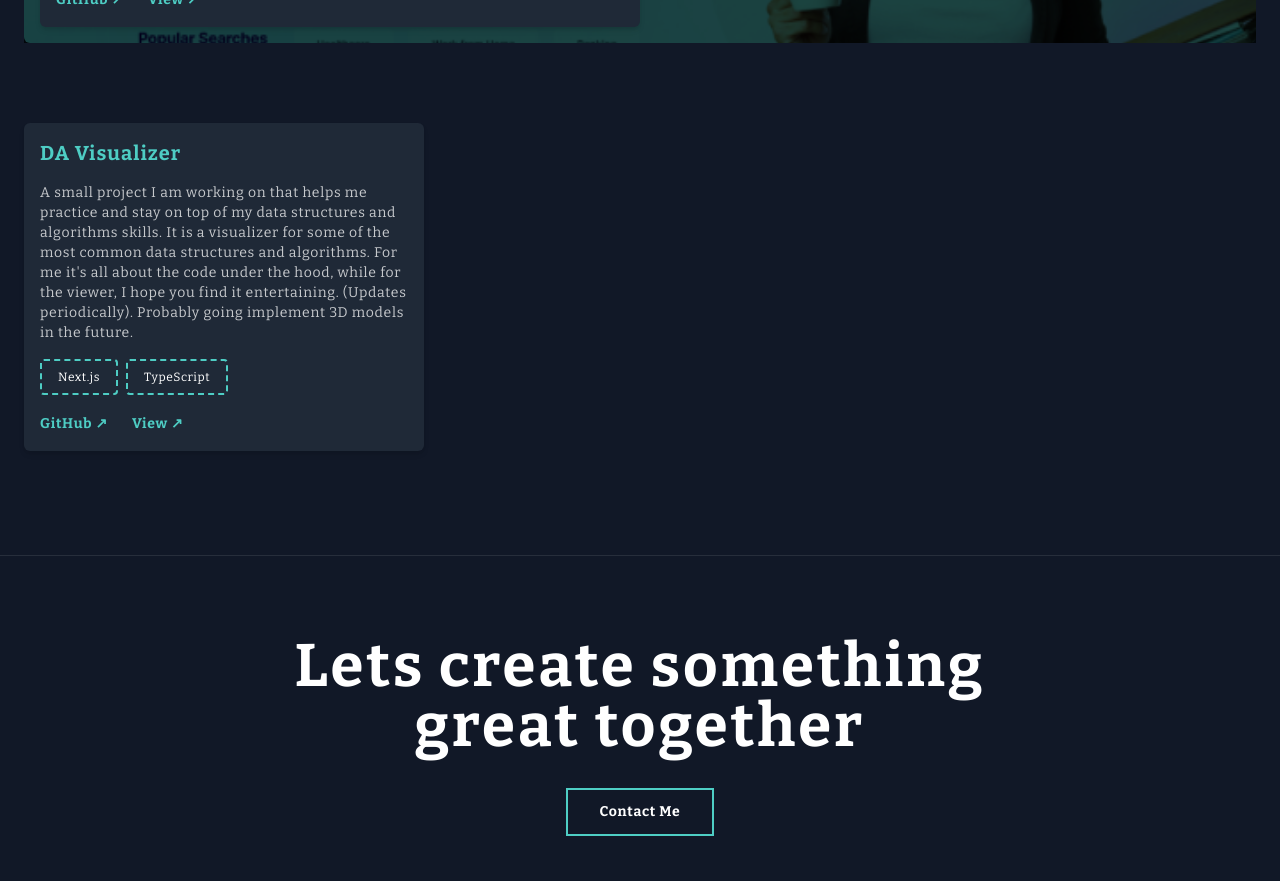
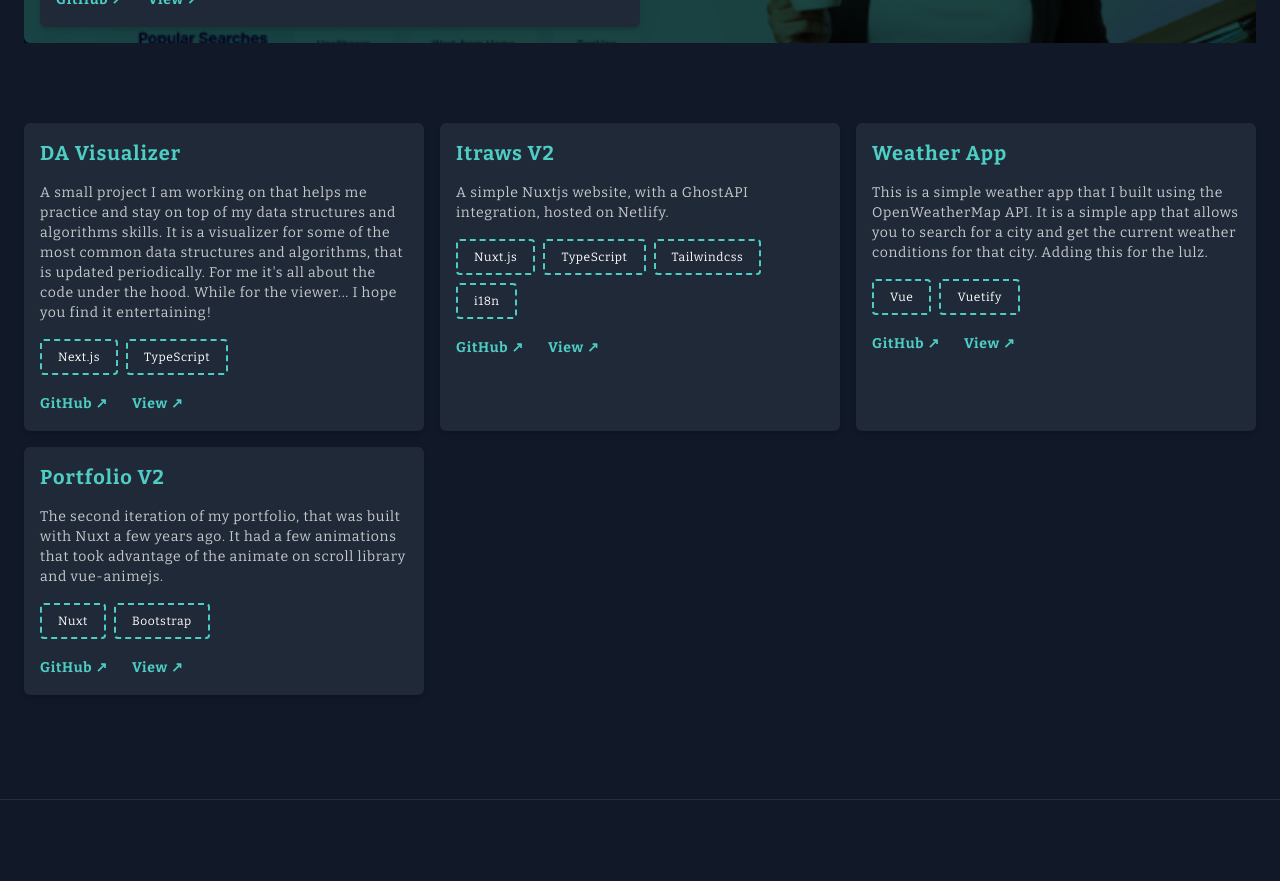
Before and after one commit to cmoleka/portfolio2023, a Next.js app: page /projects in a window 1280 px wide. Shown: the part 860-1741 px from the top of the page. Built offline with nearby package versions, Linux system fonts and the light colour scheme.

Commit message:
Content: change da-visualizer project description and add button display condition for contact page footer

```diff
--- a/components/Footer/index.tsx
+++ b/components/Footer/index.tsx
@@ -1,8 +1,11 @@
+'use client'
 import { ButtonDark } from "@components/Buttons";
 import { PAGES_CONTENT_CONST } from "@utils/constants";
 import type { FC } from "react";
+import { usePathname } from "next/navigation";
 
 const FooterComponent: FC = () => {
+  const path = usePathname();
   return (
     <>
       <hr />
@@ -11,10 +14,14 @@
           <h1 className="text-2xl font-bold text-white  md:text-4xl lg:text-4xl xl:text-6xl">
             {PAGES_CONTENT_CONST.footerHeading}
           </h1>
-          <ButtonDark
-            buttonHref={PAGES_CONTENT_CONST.footerCtaHref}
-            label={PAGES_CONTENT_CONST.footerCtaLabel}
-          />
+          {
+            path !== "/contact" &&
+
+            <ButtonDark
+              buttonHref={PAGES_CONTENT_CONST.footerCtaHref}
+              label={PAGES_CONTENT_CONST.footerCtaLabel}
+            />
+          }
         </div>
       </section>
       <footer className="container mx-auto flex w-full flex-row items-center">
--- a/content/ProjectsPageContent.ts
+++ b/content/ProjectsPageContent.ts
@@ -19,10 +19,34 @@
     {
       title: "DA visualizer",
       description:
-        "A small project I am working on that helps me practice and stay on top of my data structures and algorithms skills. It is a visualizer for some of the most common data structures and algorithms. For me it's all about the code under the hood, while for the viewer, I hope you find it entertaining. (Updates periodically). Probably going implement 3D models in the future.",
+        "A small project I am working on that helps me practice and stay on top of my data structures and algorithms skills. It is a visualizer for some of the most common data structures and algorithms, that is updated periodically. For me it's all about the code under the hood. While for the viewer... I hope you find it entertaining!",
       labels: ["Next.js", "TypeScript"],
       ctaHref: "https://da-visualizer.vercel.app/",
       ctaGithub: "https://github.com/cmoleka/da-visualizer",
+    },
+    {
+      title: "Itraws v2",
+      description:
+        "A simple Nuxtjs website, with a GhostAPI integration, hosted on Netlify.",
+      labels: ["Nuxt.js", "TypeScript", "Tailwindcss", "i18n"],
+      ctaHref: "https://itraws.com",
+      ctaGithub: "https://github.com/itraws",
+    },
+    {
+      title: "Weather App",
+      description:
+        "This is a simple weather app that I built using the OpenWeatherMap API. It is a simple app that allows you to search for a city and get the current weather conditions for that city. Adding this for the lulz.",
+      labels: ["Vue", "Vuetify"],
+      ctaHref: "https://amazing-meitner-2fcba4.netlify.app",
+      ctaGithub: "https://github.com/cmoleka/weatherapp",
+    },
+    {
+      title: "Portfolio v2",
+      description:
+        "The second iteration of my portfolio, that was built with Nuxt a few years ago. It had a few animations that took advantage of the animate on scroll library and vue-animejs.",
+      labels: ["Nuxt", "Bootstrap"],
+      ctaHref: "https://pv2.carlomoleka.com",
+      ctaGithub: "https://github.com/cmoleka/personal-portfolio-v2",
     },
   ],
 };
```
